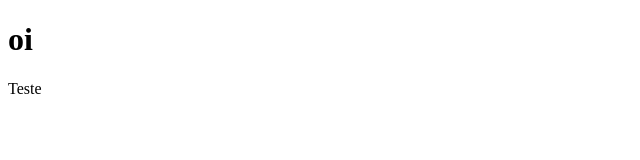
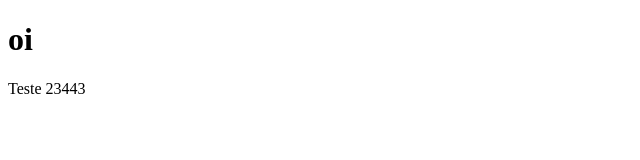
Before and after one commit to isabelaoliveira294/projetec, a plain HTML site: page imagens/index.html in a window 1280 px wide. Shown: the full height of the page, 0-640 px from the left. Drawn offline with Linux system fonts and the light colour scheme.

Commit message:
novo teste

```diff
--- a/imagens/index.html
+++ b/imagens/index.html
@@ -3,5 +3,5 @@
     <h1>oi</h1>
 </html>
 <div>
-    <p>Teste</p>
+    <p>Teste 23443</p>
 </div>
```
